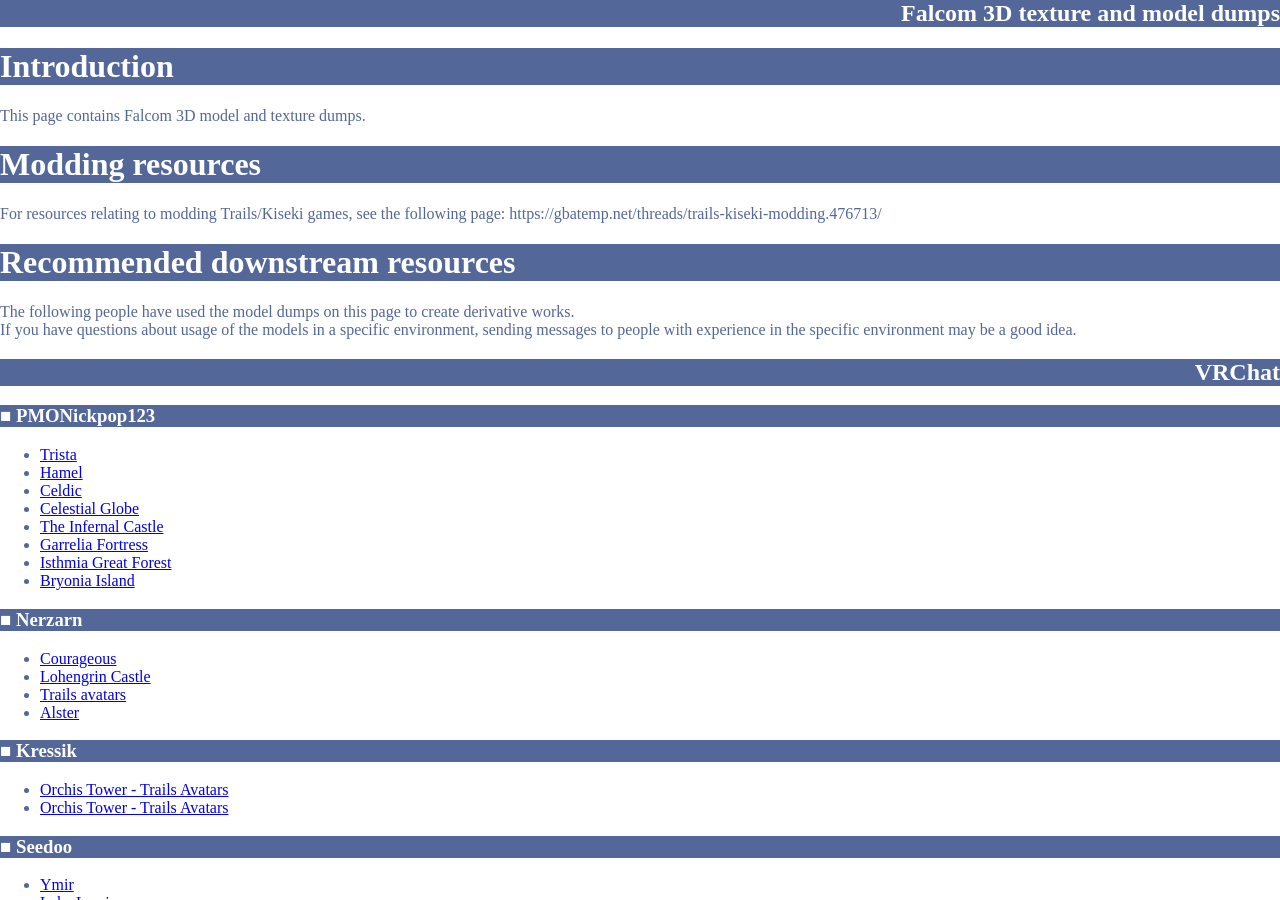
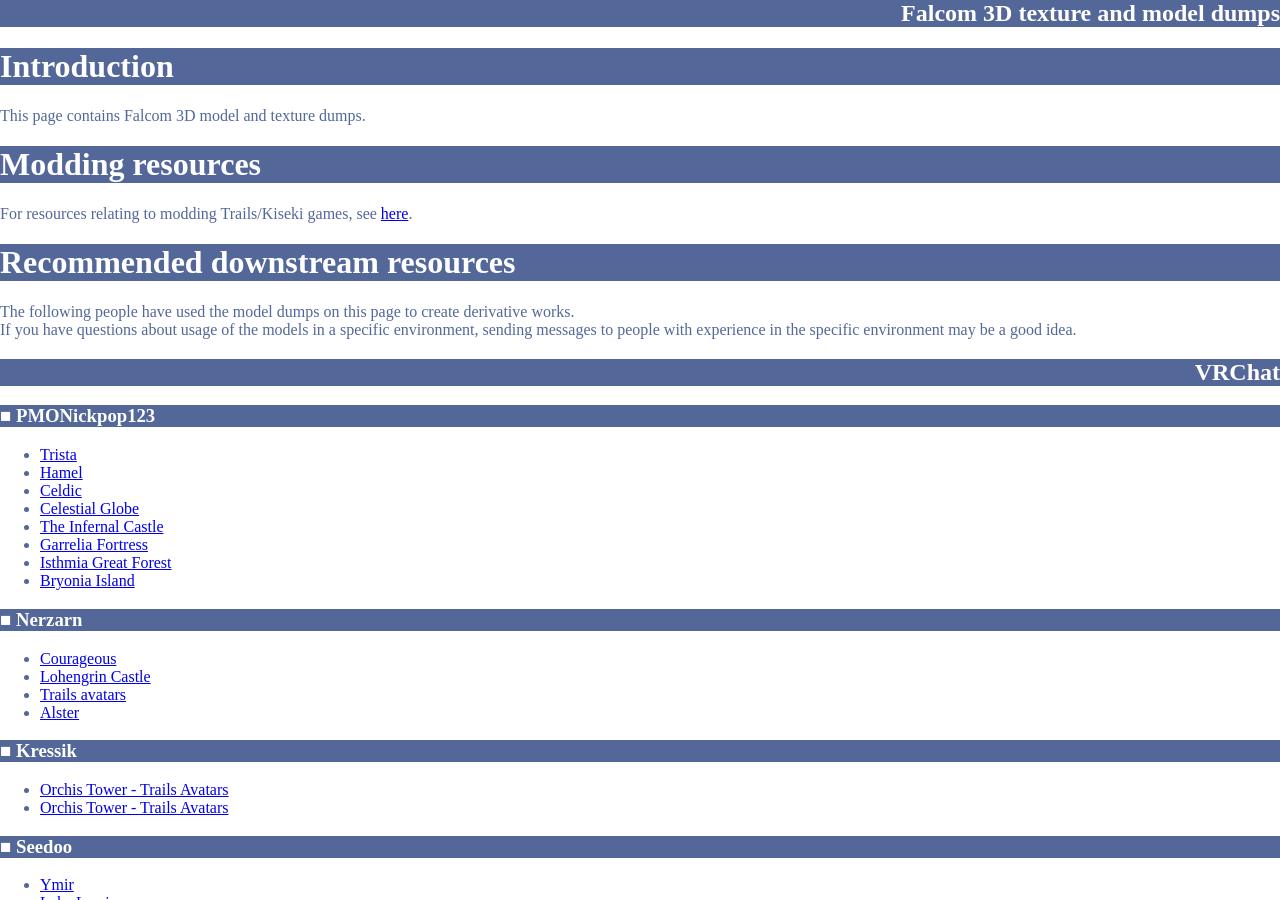
Before and after one commit to uyjulian/falcom-dumps, a Jekyll site: the page built from index.md, in a window 1280 px wide and 900 px high. Built offline with Jekyll 4.4.1, drawn with Linux system fonts in a browser that asks for light colours; some of the changed text lies outside the part shown.

Commit message:
Changes
Fix modding resources link
Add notice about missing meshes

```diff
--- a/index.md
+++ b/index.md
@@ -9,7 +9,7 @@ This page contains Falcom 3D model and texture dumps.
 
 # Modding resources
 
-For resources relating to modding Trails/Kiseki games, see the following page: https://gbatemp.net/threads/trails-kiseki-modding.476713/
+For resources relating to modding Trails/Kiseki games, see [here](https://gbatemp.net/threads/trails-kiseki-modding.476713/).
 
 # Recommended downstream resources
 
```
Also changed, not shown: other parts of index.md (+1 -0 lines).
